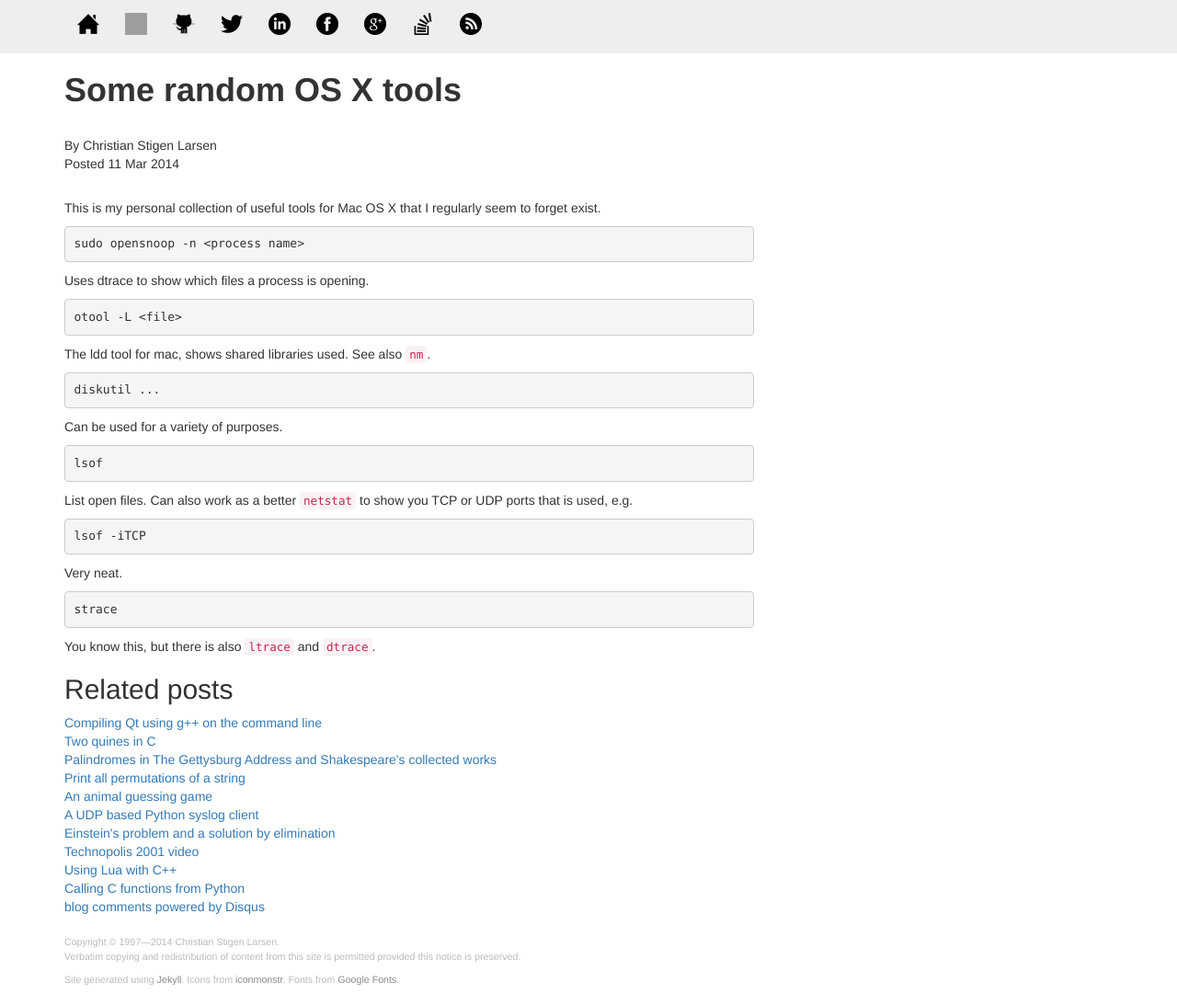
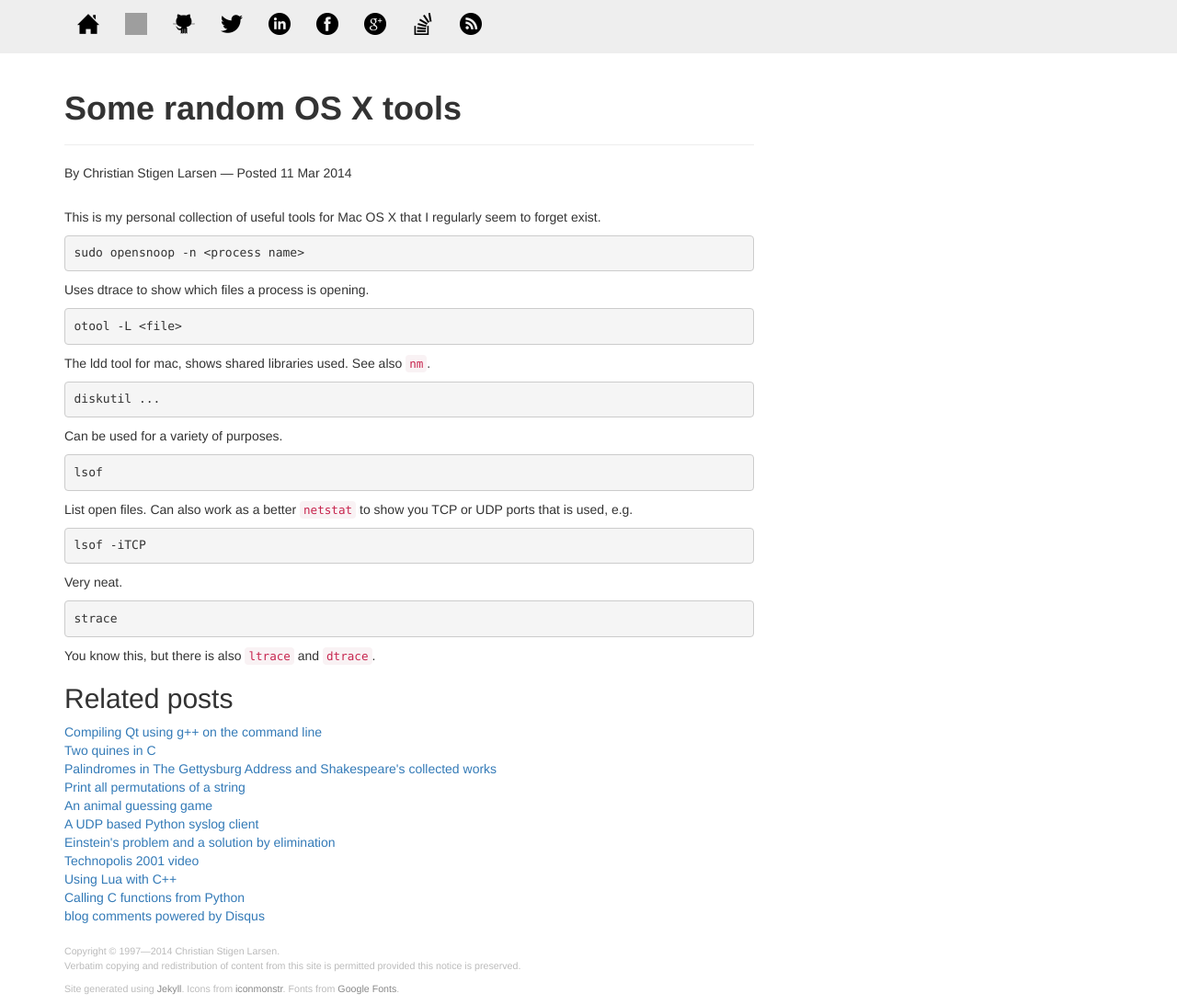
Before and after one commit to cslarsen/csl.name, a Jekyll site: the page built from _posts/2014-03-11-osx-tools.markdown, in a window 1280 px wide. Shown: the whole page at 92% size. Built offline with Jekyll 4.4.1, drawn with Linux system fonts in a browser that asks for light colours; Markdown is read by kramdown in place of the engine named in the settings; comment, search, counter and statistics services are not loaded; grey boxes are pictures that could not be loaded.

Commit message:
Use bootstrap header

```diff
--- a/_layouts/post.html
+++ b/_layouts/post.html
@@ -4,18 +4,18 @@ layout: default
 
 <article>
   <header class="post-header">
+    <div class="page-header">
     <h1>
       {% if page.formatted_title %}
         {{ page.formatted_title }}
       {% else %}
         {{ page.title }}
       {% endif %}
+      <br/><small>{{ page.subtitle }}</small>
     </h1>
-    <div class="subtitle">{{ page.subtitle }}</div>
-    <br/>
+    </div>
     <div class="byline">
-      By Christian Stigen Larsen <br/>
-      Posted {{ page.date | date_to_string }}
+      By Christian Stigen Larsen &mdash; Posted {{ page.date | date_to_string }}
       {% if page.updated %} &mdash;
         Last updated {{ page.updated | date_to_string }}
       {% endif %}
```
